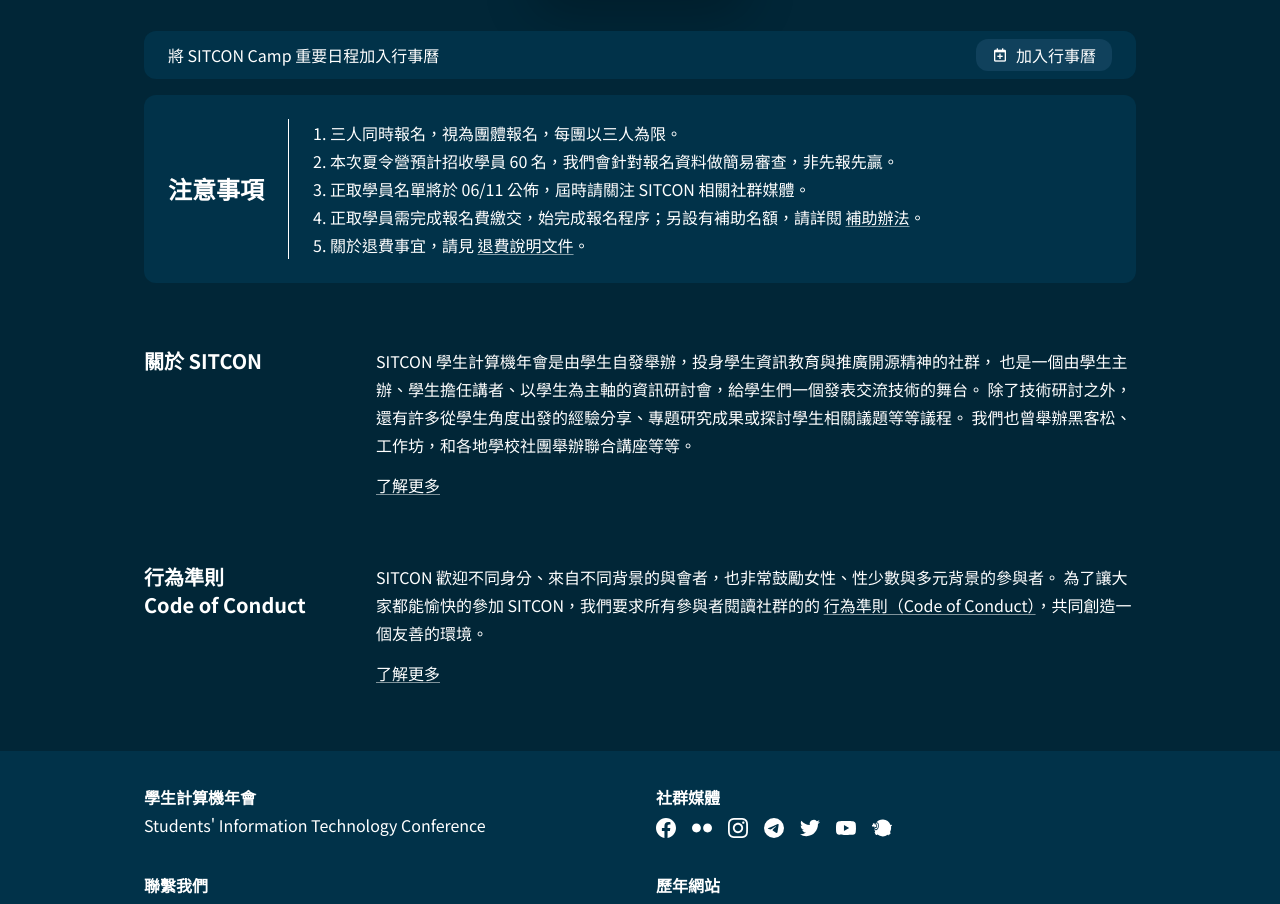
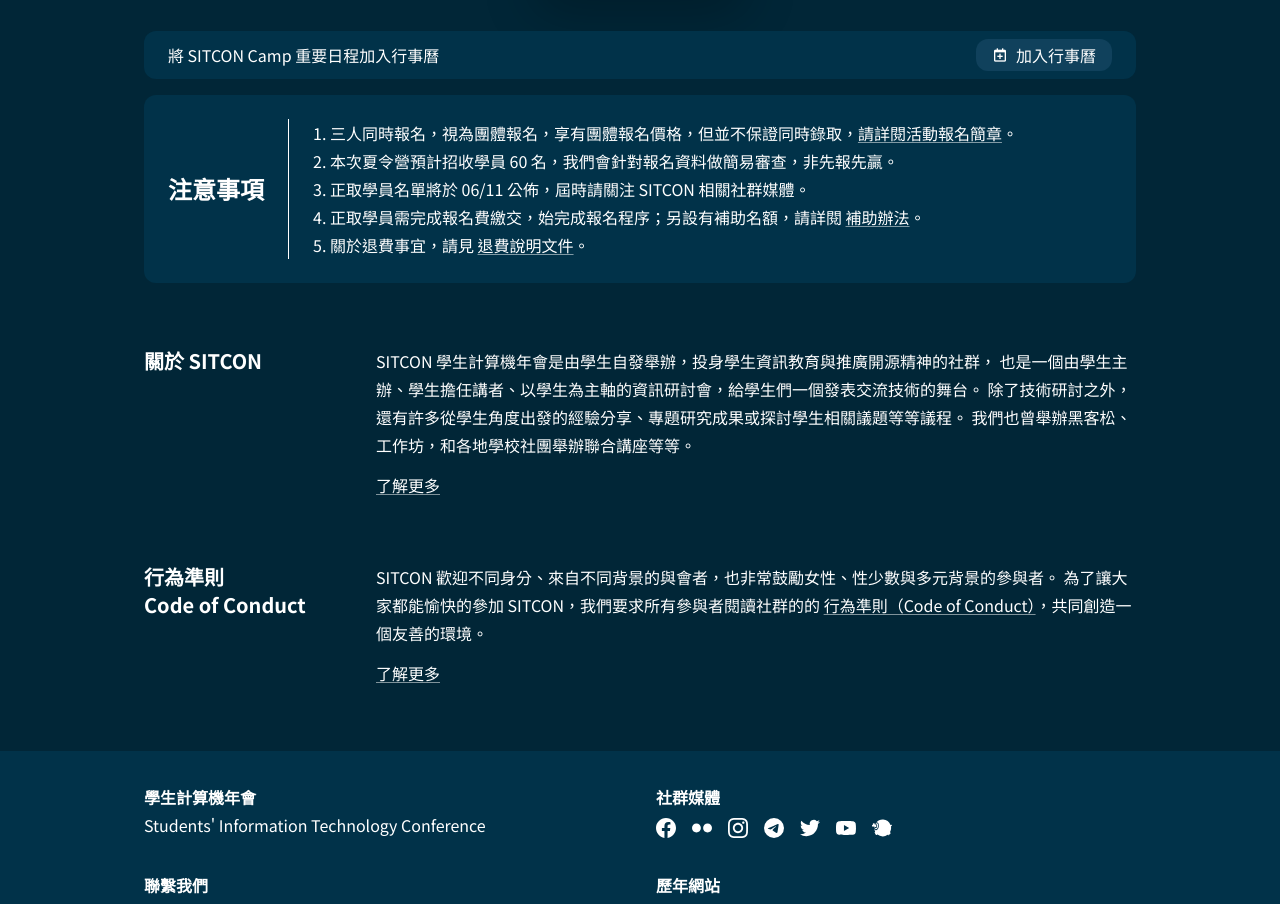
Before and after one commit to sitcon-tw/camp2024, a Next.js app: page /2023/ in a window 1280 px wide. Shown: the part 5788-6692 px from the top of the page. Built offline with nearby package versions, Linux system fonts and the light colour scheme.

Commit message:
updated notice text
* updated notice text

* updated notice text

```diff
--- a/components/ApplicationInfo.tsx
+++ b/components/ApplicationInfo.tsx
@@ -99,7 +99,17 @@
         <div className="text-2xl font-bold min-w-max">注意事項</div>
         <div className="mt-4 lg:mt-0 lg:border-l lg:border-white lg:pl-6">
           <ol className="list-decimal list-inside leading-7">
-            <li>三人同時報名，視為團體報名，每團以三人為限。</li>
+            <li>
+              三人同時報名，視為團體報名，享有團體報名價格，但並不保證同時錄取，
+              <a
+                href="https://drive.google.com/file/d/1HsA7Ed4xuc-qPlLdvMvcBzOxX9k5Ja1u/view?usp=share_link"
+                target="_blank"
+                className="link"
+              >
+                請詳閱活動報名簡章
+              </a>
+              。
+            </li>
             <li>
               本次夏令營預計招收學員 60
               名，我們會針對報名資料做簡易審查，非先報先贏。
```
